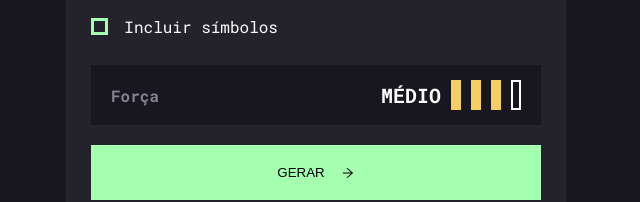
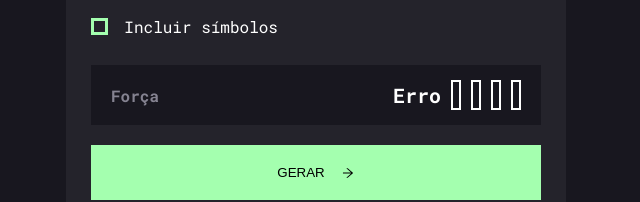
Before and after one commit to rebecaCaroba/GeradorDeSenhas, a React (Vite) app: page / in a window 1280 px wide. Shown: the part 436-638 px from the top of the page, without its empty margins (324-964 px from the left). Built offline with nearby package versions, Linux system fonts and the light colour scheme; the HTML template or start-up script is replaced by a standard one.

Commit message:
Exibindo a força da senha

```diff
--- a/src/components/Body/index.tsx
+++ b/src/components/Body/index.tsx
@@ -1,4 +1,4 @@
-import { Forca } from "../Força";
+import { Strength } from "../Strength";
 import { AiOutlineArrowRight } from 'react-icons/ai'
 import { ContainerCaracter, ContainerForm, ContainerPass, FormPass } from "./style";
 import { useState } from "react";
@@ -8,6 +8,7 @@ export function Body() {
     const [password, setPassword] = useState('')
     const [CharacterLength, setCharacterLength] = useState(10)
     const [selectedValues, setSelectedValues] = useState([])
+    const [selectedValuesLength , setselectedValuesLength] = useState(0)
 
     const numbers = [0, 1, 2, 3, 4, 5, 6, 7, 8, 9]
     const symbols = [ '@','!', '$', '%', '&', '#', '*']
@@ -57,6 +58,7 @@ export function Body() {
     function handleListTypePass(e) {
         e.preventDefault()
         createPassword(selectedValues)
+        setselectedValuesLength(selectedValues.length)
     }
 
     return (
@@ -105,7 +107,7 @@ export function Body() {
                         />
                         <label htmlFor="include-symbols">Incluir símbolos </label>
                     </div>
-                    <Forca />
+                    <Strength Length={selectedValuesLength} />
                     <button type="submit">
                         GERAR
                         <AiOutlineArrowRight size={14} />
--- a/src/components/Força/index.tsx
+++ /dev/null
@@ -1,16 +0,0 @@
-import { PasswordStrength, Strength } from "./style";
-
-export function Forca() {
-    return (
-        <PasswordStrength>
-            <span>Força</span>
-            <section>
-                MÉDIO
-                <Strength statusColor="yellow" borderColor="yellow"/>
-                <Strength statusColor="yellow" borderColor="yellow"/>
-                <Strength statusColor="yellow" borderColor="yellow"/>
-                <Strength statusColor="transparent" borderColor="white"/>
-            </section>
-        </PasswordStrength>
-    )
-}
--- /dev/null
+++ b/src/components/Strength/index.tsx
@@ -0,0 +1,42 @@
+import { PasswordStrength, ShowStrength } from "./style";
+
+export function Strength({ Length }) {
+
+    function calculatePasswordStrength(size){
+        switch(size){
+            case 1:
+                return 'MUITO FRACA'
+            case 2:
+                return 'FRACA'
+            case 3:
+                return 'MÉDIA'
+            case 4:
+                return 'FORTE'
+            default:
+                return 'Erro'
+        }
+    }
+
+    const passStrength = calculatePasswordStrength(Length)
+
+
+
+
+    return (
+        <PasswordStrength>
+            <span>Força</span>
+            <section>
+            {passStrength}
+               {
+                Array.from({ length: 4 }).map((_, index) => (
+                    <ShowStrength
+                        key={index}
+                        statusColor={index < Length ? "yellow" : "transparent"}
+                        borderColor={index < Length ? "yellow" : "white"}
+                    />
+                ))
+               }
+            </section>
+        </PasswordStrength>
+    )
+}
--- a/src/components/Força/style.ts
+++ b/src/components/Strength/style.ts
@@ -40,7 +40,7 @@ interface StatusProps {
     borderColor: keyof typeof BORDER_COLORS
 }
 
-export const Strength = styled.div<StatusProps>`
+export const ShowStrength = styled.div<StatusProps>`
     background-color: ${(props) => props.theme[STATUS_COLORS[props.statusColor]]};
     border: 2px solid  ${(props) => props.theme[BORDER_COLORS[props.borderColor]]};
     height: 30px;
```
